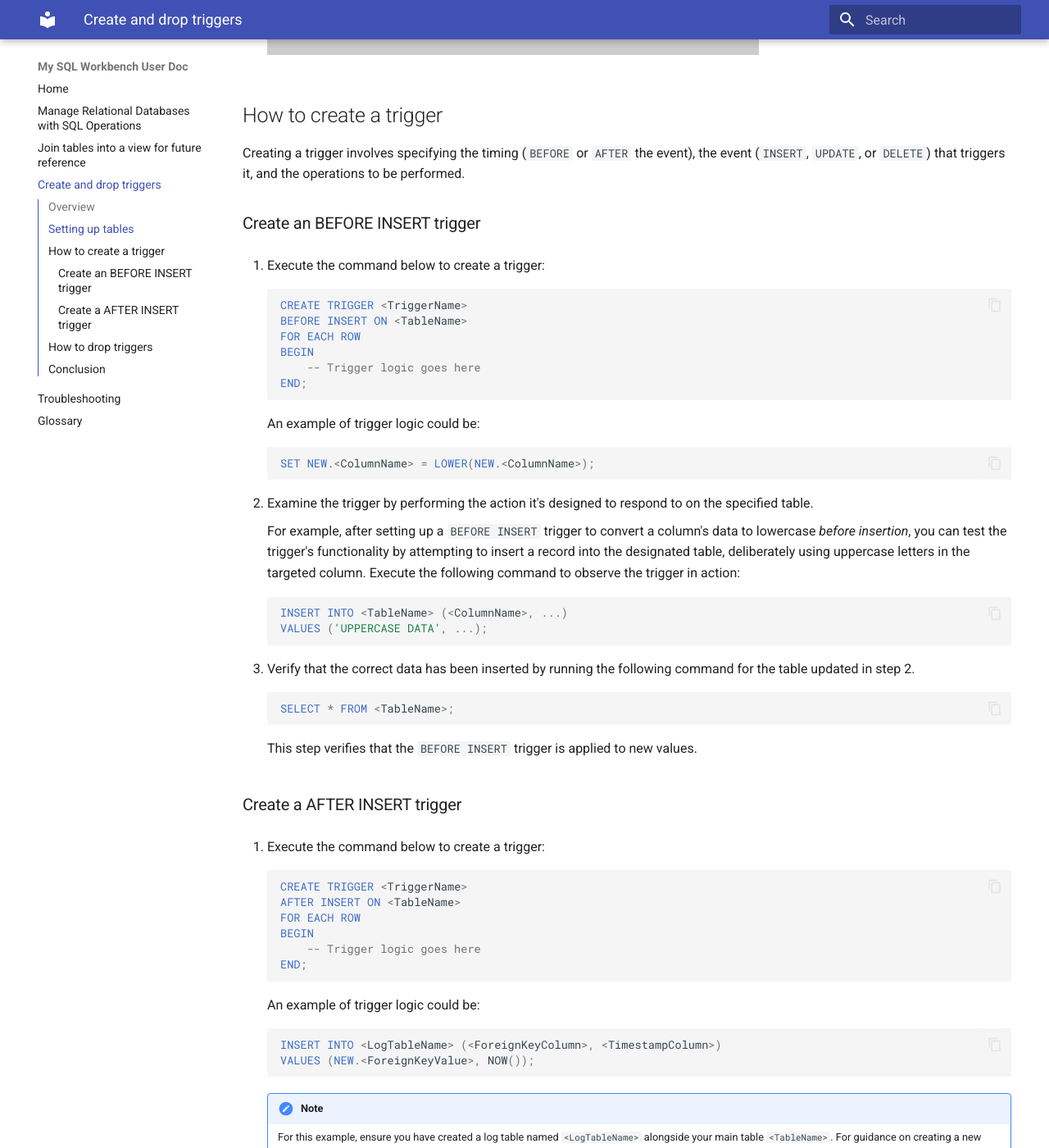
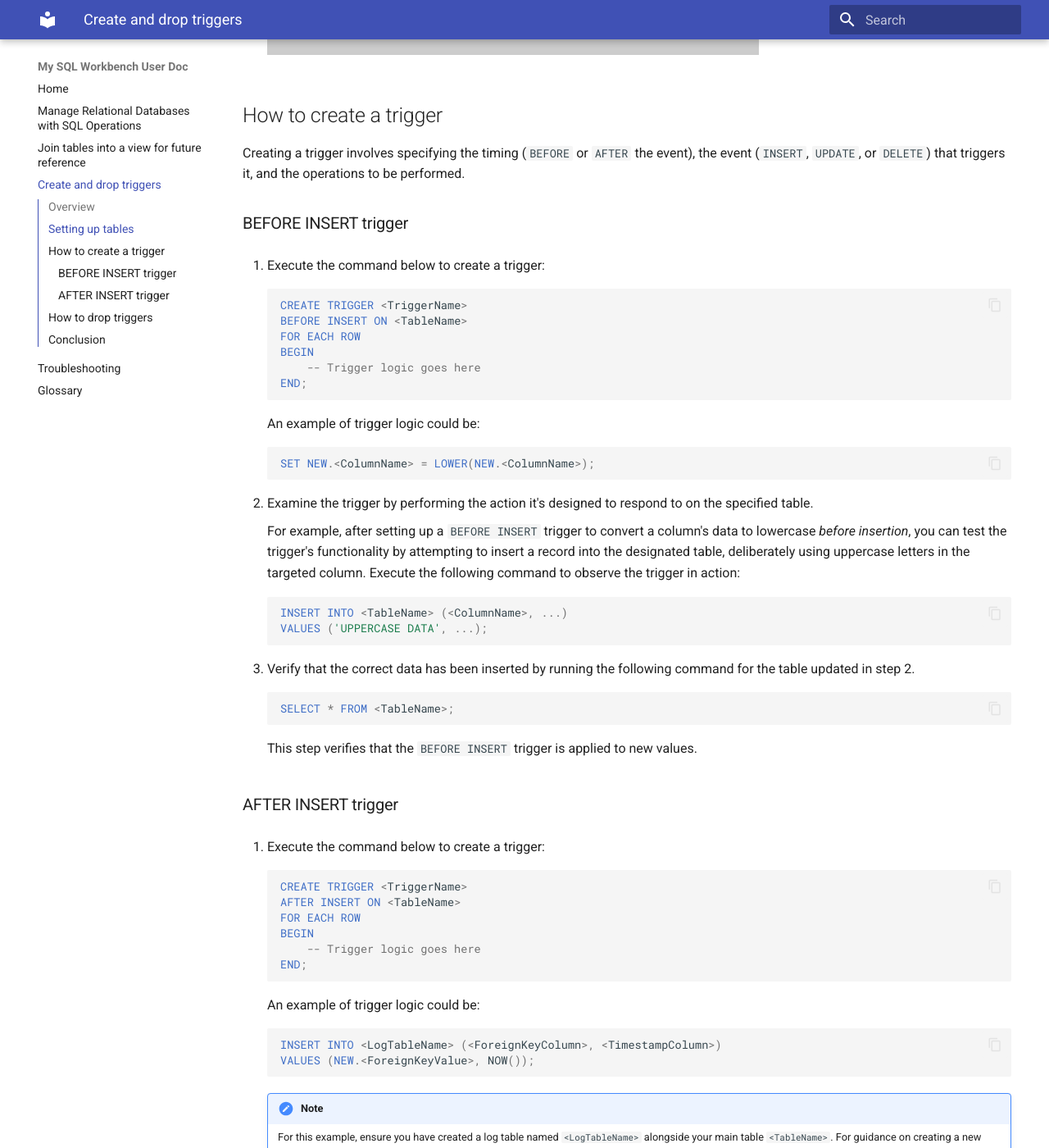
Before and after one commit to izcheung/mySQLWorkBenchUserDoc, an MkDocs documentation site: the page built from docs/task3.md, in a window 1280 px wide and 1400 px high, scrolled down 989 px. Shown: the whole window at 82% size. Built offline with MkDocs 1.6.1 and Material for MkDocs 9.7.7, drawn with Linux system fonts in a browser that asks for light colours.

Commit message:
Change title

````diff
--- a/docs/task3.md
+++ b/docs/task3.md
@@ -21,7 +21,7 @@ Before you create a trigger, it is important to set up your tables properly.
 ## How to create a trigger
 Creating a trigger involves specifying the timing (`BEFORE` or `AFTER` the event), the event (`INSERT`, `UPDATE`, or `DELETE`) that triggers it, and the operations to be performed.
 
-### Create an BEFORE INSERT trigger
+### BEFORE INSERT trigger
 1. Execute the command below to create a trigger:
     ``` sql
     CREATE TRIGGER <TriggerName>
@@ -52,7 +52,7 @@ Creating a trigger involves specifying the timing (`BEFORE` or `AFTER` the event
 
     This step verifies that the `BEFORE INSERT` trigger is applied to new values.
 
-### Create a AFTER INSERT trigger
+### AFTER INSERT trigger
 1. Execute the command below to create a trigger:
     ``` sql
     CREATE TRIGGER <TriggerName>
````
